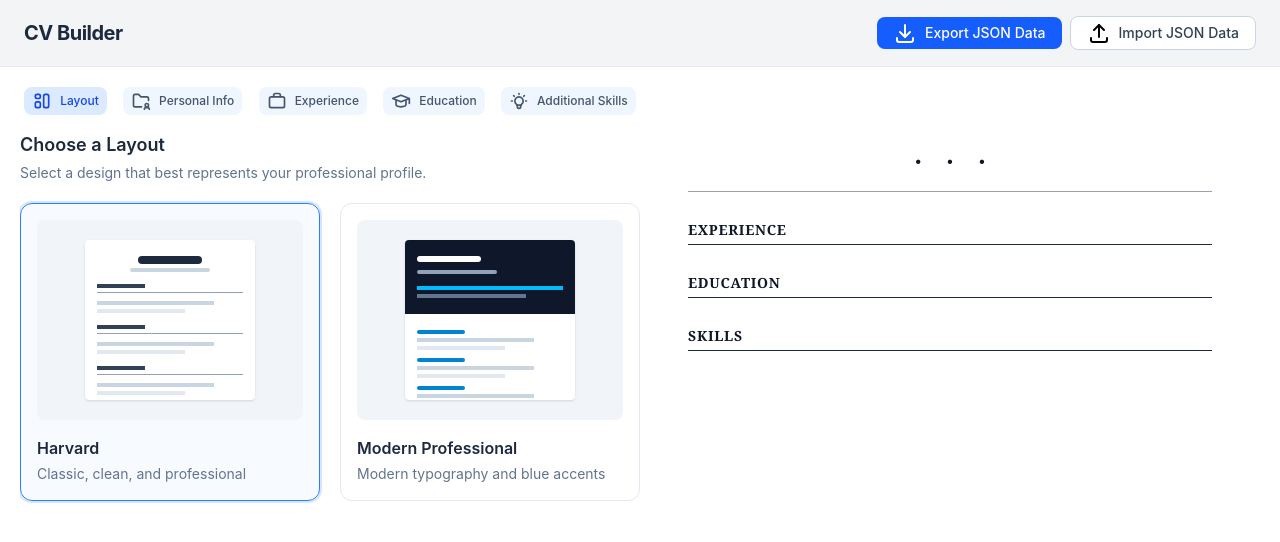
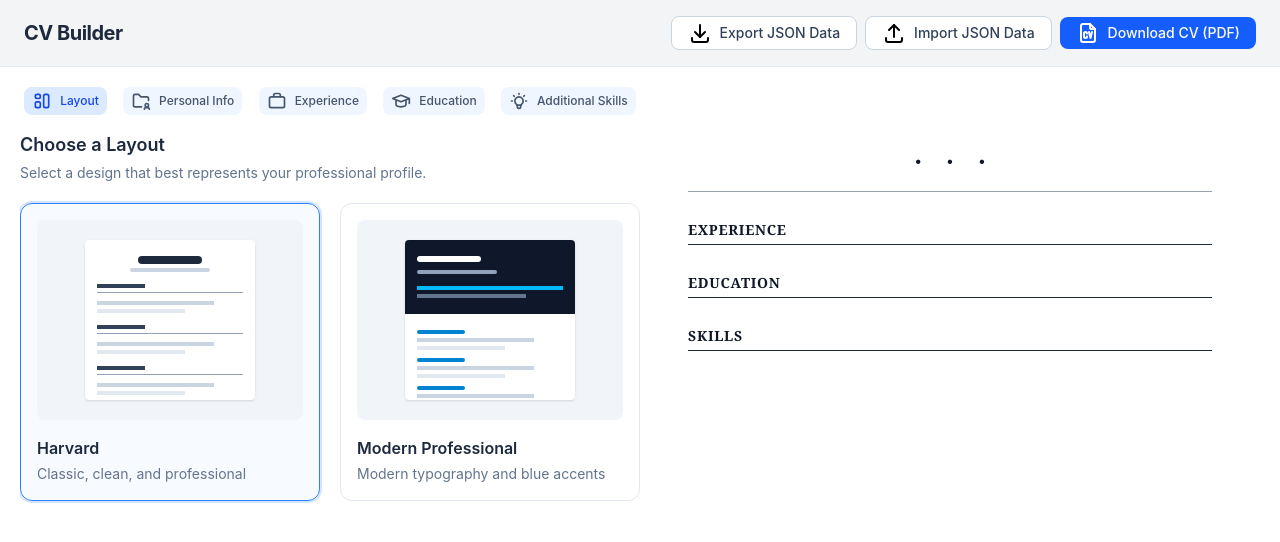
Before and after one commit to DynamesLuis/CV-Builder, a React (Vite) app: page / in a window 1280 px wide. Shown: the top 542 px of the page. Built offline with nearby package versions, Linux system fonts and the light colour scheme.

Commit message:
feat: add export pdf button component

```diff
--- a/src/components/Header.jsx
+++ b/src/components/Header.jsx
@@ -1,6 +1,7 @@
 import { useRef, useState } from "react";
 import ExportJsonButton from "../features/json-management/exportJson/components/ExportJsonButton";
 import ImportJsonButton from "../features/json-management/importJson/components/ImportJsonButton";
+import ExportPdfButton from "../features/pdfExport/ExportPdfButton";
 import validateJsonData from "../utils/validateJsonData";
 import Notification from "../features/notification/Notification";
 
@@ -79,6 +80,7 @@ export default function Header({ onExportJSON, setCvData }) {
           />
           <ExportJsonButton onExportJSON={onExportJSON} />
           <ImportJsonButton onClick={handleImportClick} />
+          <ExportPdfButton />
         </div>
       </div>
       <Notification
--- a/src/features/json-management/exportJson/components/ExportJsonButton.jsx
+++ b/src/features/json-management/exportJson/components/ExportJsonButton.jsx
@@ -3,7 +3,7 @@ export default function ExportJsonButton({ onExportJSON }) {
     <button
       onClick={onExportJSON}
       type="button"
-      className="flex items-center gap-2 cursor-pointer rounded-lg bg-blue-600 px-4 py-1 text-sm font-medium text-white transition-colors hover:bg-blue-700"
+      className="flex items-center gap-2 cursor-pointer rounded-lg border border-slate-300 bg-white px-4 py-1 text-sm font-medium text-slate-700 transition-colors hover:border-blue-300 hover:bg-blue-50 hover:text-blue-700"
     >
       <svg
         xmlns="http://www.w3.org/2000/svg"
@@ -11,11 +11,11 @@ export default function ExportJsonButton({ onExportJSON }) {
         height="24"
         viewBox="0 0 24 24"
         fill="none"
-        stroke="#ffffff"
+        stroke="#000000"
         stroke-width="2"
-        stroke-linecap="round"
-        stroke-linejoin="round"
-        class="icon icon-tabler icons-tabler-outline icon-tabler-download"
+        strokeLinecap="round"
+        strokeLinejoin="round"
+        className="icon icon-tabler icons-tabler-outline icon-tabler-download"
       >
         <path stroke="none" d="M0 0h24v24H0z" fill="none" />
         <path d="M4 17v2a2 2 0 0 0 2 2h12a2 2 0 0 0 2 -2v-2" />
--- /dev/null
+++ b/src/features/pdfExport/ExportPdfButton.jsx
@@ -0,0 +1,28 @@
+export default function ExportPdfButton() {
+  return (
+    <button
+      type="button"
+      className="flex items-center gap-2 cursor-pointer rounded-lg bg-blue-600 px-4 py-1 text-sm font-medium text-white transition-colors hover:bg-blue-700"
+    >
+      <svg
+        xmlns="http://www.w3.org/2000/svg"
+        width="24"
+        height="24"
+        viewBox="0 0 24 24"
+        fill="none"
+        stroke="#ffffff"
+        strokeWidth="2"
+        strokeLinecap="round"
+        strokeLinejoin="round"
+        className="icon icon-tabler icons-tabler-outline icon-tabler-file-cv"
+      >
+        <path stroke="none" d="M0 0h24v24H0z" fill="none" />
+        <path d="M14 3v4a1 1 0 0 0 1 1h4" />
+        <path d="M17 21h-10a2 2 0 0 1 -2 -2v-14a2 2 0 0 1 2 -2h7l5 5v11a2 2 0 0 1 -2 2" />
+        <path d="M11 12.5a1.5 1.5 0 0 0 -3 0v3a1.5 1.5 0 0 0 3 0" />
+        <path d="M13 11l1.5 6l1.5 -6" />
+      </svg>
+      Download CV (PDF)
+    </button>
+  );
+}
```
